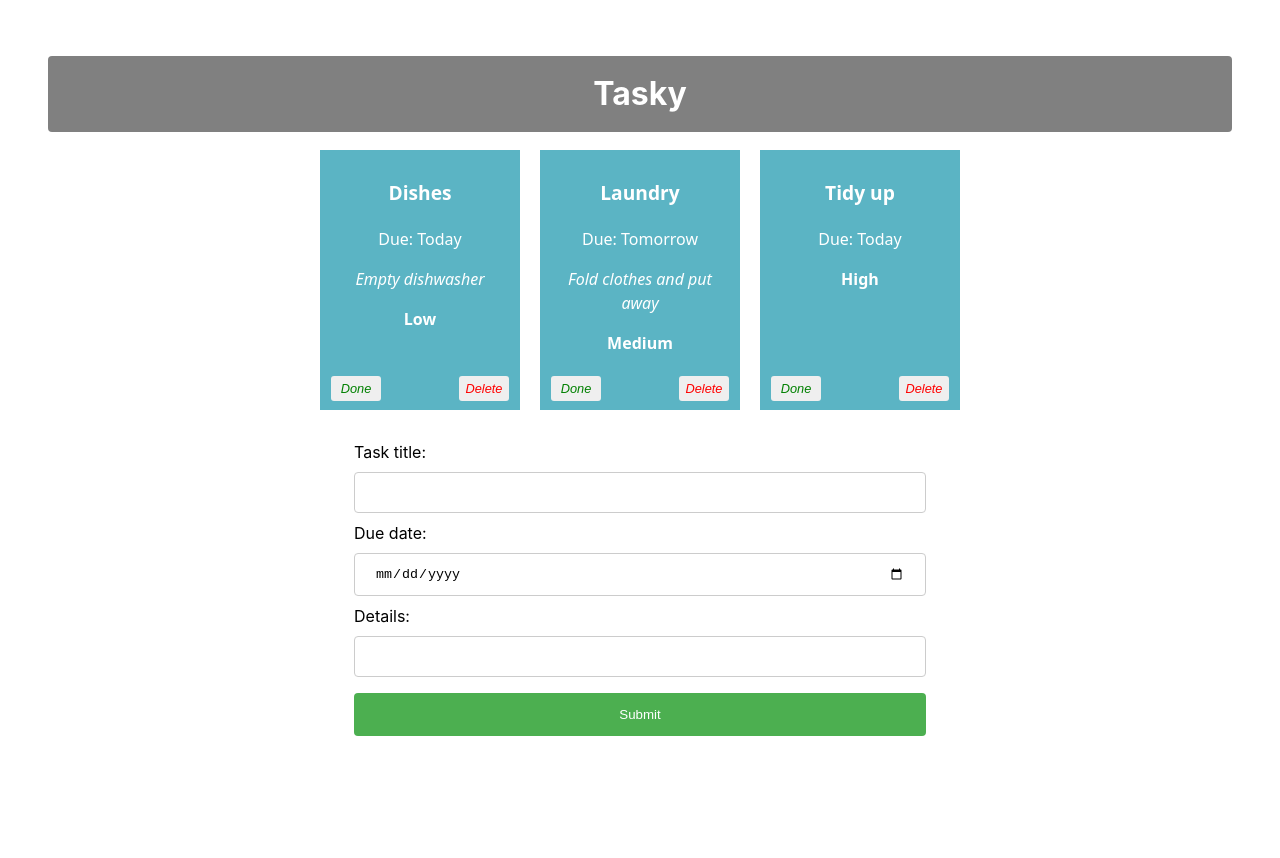
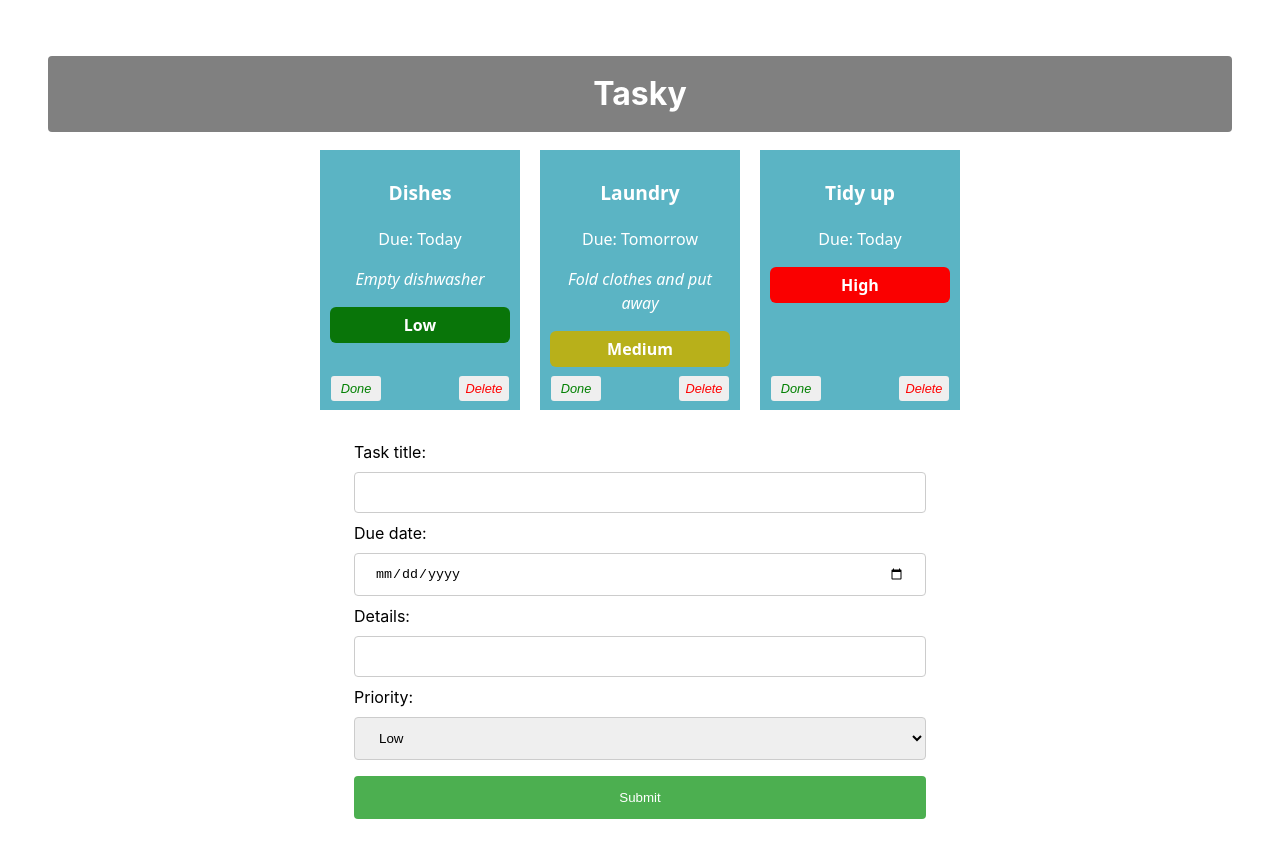
Before and after one commit to lauramarin3131/react-basics-labs, a React (Vite) app in the folder tasky/: page / in a window 1280 px wide. Shown: the top 858 px of the page. Before the commit the page ends 812 px from the top, so only its background shows below. Built offline with nearby package versions, Linux system fonts and the light colour scheme.

Commit message:
Tasky Lab 2b - Exercises done

```diff
--- a/tasky/src/App.css
+++ b/tasky/src/App.css
@@ -33,6 +33,16 @@ div {
   padding: 10px;
   position: relative;
 }
+
+
+.priorityStrip {
+  font-weight: bold;
+  color: white;
+  padding: 6px 0;
+  border-radius: 6px;
+  margin-top: 10px;
+}
+
 
 .title {
   font-weight: bold;
--- a/tasky/src/App.jsx
+++ b/tasky/src/App.jsx
@@ -3,7 +3,6 @@ import Task from './components/Task';
 import React, { useState } from 'react';
 import AddTaskForm from './components/Form';
 import { v4 as uuidv4 } from 'uuid';
-
 
 function App() {
   const [ taskState, setTaskState ] = useState({
@@ -13,11 +12,13 @@ function App() {
       { id: 3, title: "Tidy up", deadline: "Today", priority: "High",done: false  }
     ]
   });
-  const [ formState, setFormState ] = useState({
+  const [formState, setFormState] = useState({
     title: "",
     description: "",
-    deadline: ""
+    deadline: "",
+    priority: "Low"
   });
+
   const doneHandler = (taskIndex) => {
     const tasks = [...taskState.tasks];
     tasks[taskIndex].done = !tasks[taskIndex].done;
@@ -42,6 +43,10 @@ function App() {
       case "deadline":
           form.deadline = event.target.value;
           break;
+      case "priority":
+          form.priority = event.target.value;
+          break;
+
       default:
           form = formState;
     }
--- a/tasky/src/components/Form.jsx
+++ b/tasky/src/components/Form.jsx
@@ -19,6 +19,28 @@ const AddTaskForm = (props) => {
                 Details:
                 <input type="text" name="description" onChange={(event) => props.change(event)} />
             </label>
+            <br/>
+            <label>
+                Priority:
+                <select
+                  name="priority"
+                  value={props.priority}
+                  onChange={props.change}
+                  style={{
+                    width: "100%",
+                    padding: "12px 20px",
+                    margin: "8px 0",
+                    borderRadius: "4px",
+                    border: "1px solid #ccc",
+                    boxSizing: "border-box",
+                  }}
+                >
+                  <option value="Low">Low</option>
+                  <option value="Medium">Medium</option>
+                  <option value="High">High</option>
+                </select>
+
+            </label>
 
         <input type="submit" value="Submit" />
         </form>
--- a/tasky/src/components/Task.jsx
+++ b/tasky/src/components/Task.jsx
@@ -2,20 +2,35 @@ import React from 'react';
 
 const Task = (props) => {
 
-    return (
-    <div className="card" style={{backgroundColor: props.done ? 'lightgrey' : '#5bb4c4'}}>
+
+  const getPriorityColor = (priority) => {
+    switch (priority) {
+      case "High":
+        return "#fa0000ff";
+      case "Medium":
+        return "#b8b01aff";
+      case "Low":
+        return "#097509ff";
+      default:
+        return "#5bb4c4";
+    }
+  };
+
+  return (
+    <div className="card">
       <p className="title">{props.title}</p>
       <p>Due: {props.deadline}</p>
       <p className="description">{props.description}</p>
-      <p className ="priority">{props.priority}</p>
+      <div
+        className="priorityStrip"
+        style={{ backgroundColor: getPriorityColor(props.priority) }}
+      >
+        {props.priority}
+      </div>
       <button onClick={props.markDone} className='doneButton'>Done</button>
-    <button className='deleteButton' onClick={props.deleteTask}>Delete</button>
-
+      <button className='deleteButton' onClick={props.deleteTask}>Delete</button>
     </div>
-     );
-
-
-
-}
+  );
+};
 
 export default Task;
```
